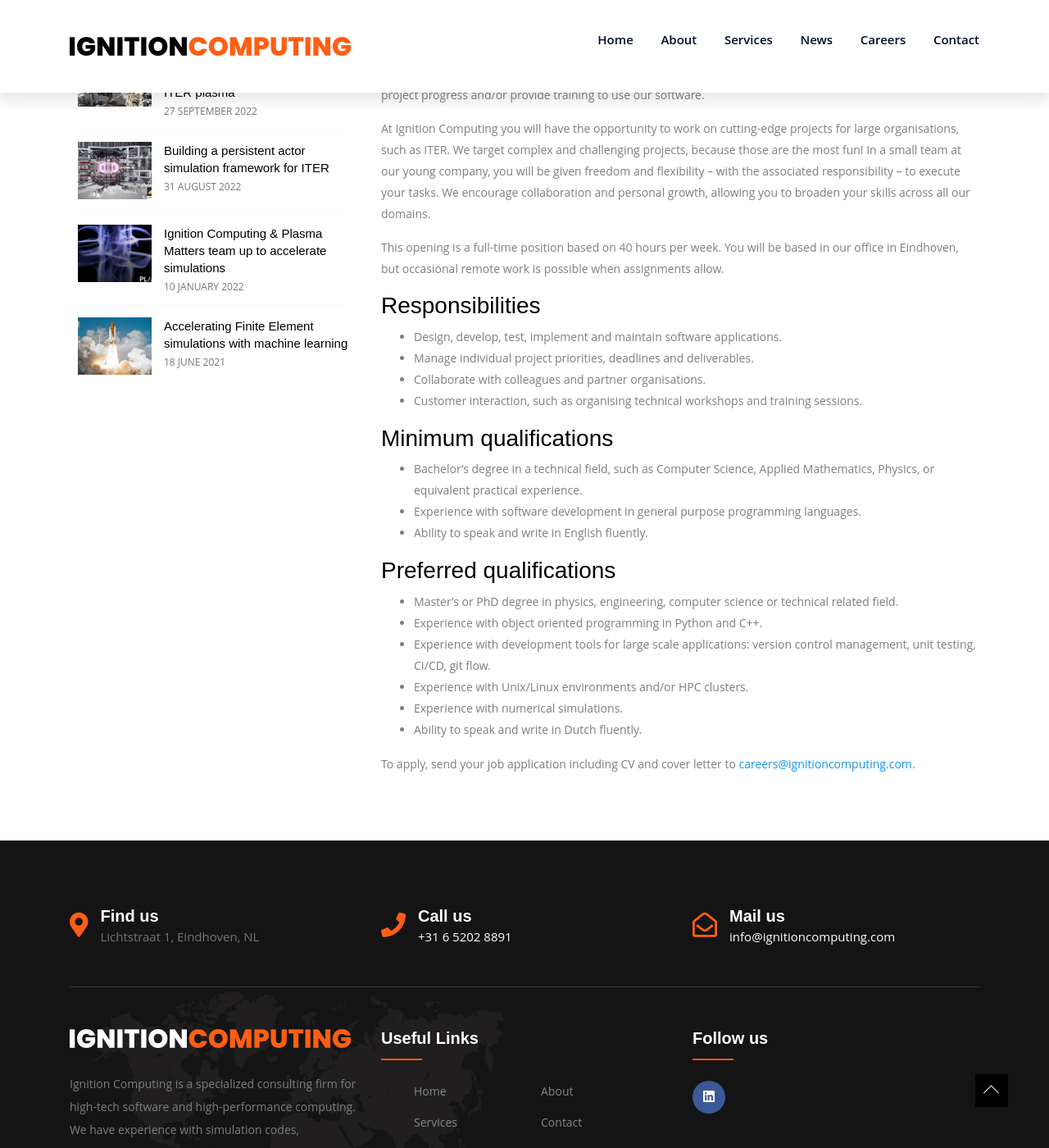
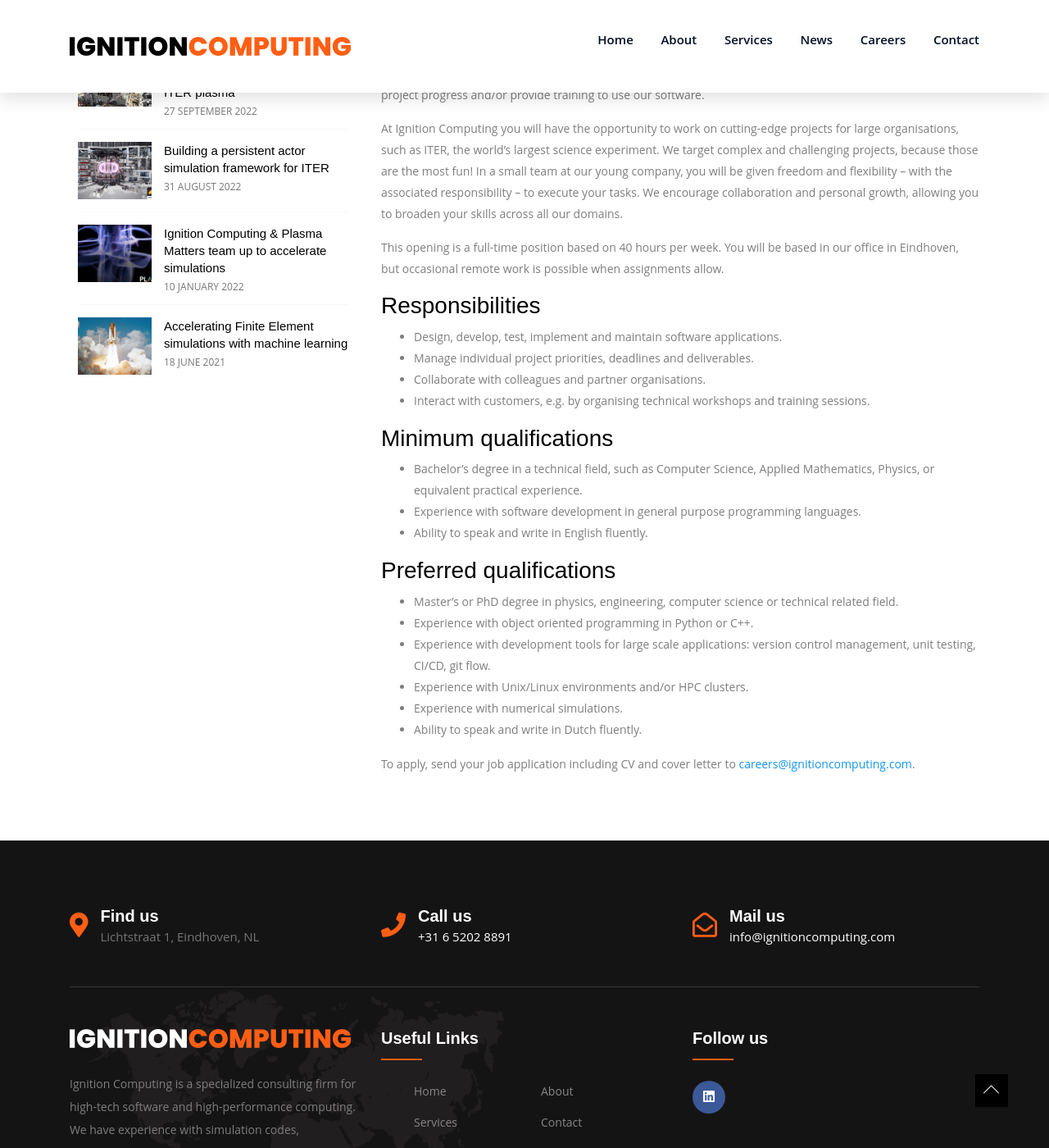
Before and after one commit to koenstrien/ignitioncomputing, a Jekyll site: the page built from _posts/careers/2022-11-08-Junior-Research-Software-Engineer.md, in a window 1280 px wide and 1400 px high, scrolled down 919 px. Shown: the whole window at 82% size. Built offline with Jekyll 4.4.1, drawn with Linux system fonts in a browser that asks for light colours.

Commit message:
Update 2022-11-08-Junior-Research-Software-Engineer.md

```diff
--- a/_posts/careers/2022-11-08-Junior-Research-Software-Engineer.md
+++ b/_posts/careers/2022-11-08-Junior-Research-Software-Engineer.md
@@ -10,7 +10,7 @@
 
 Modern science requires good software. At Ignition Computing we support science and industry with the software tools to support their research. As a research software engineer, you will be working on research software for our customers, or for internal company projects. You will use your technical expertise to design, develop, test and implement software solutions, as well as manage project priorities, deadlines and deliverables. You will be in regular contact with our customers to collect or clarify requirements, give updates on project progress and/or provide training to use our software.
 
-At Ignition Computing you will have the opportunity to work on cutting-edge projects for large organisations, such as ITER. We target complex and challenging projects, because those are the most fun! In a small team at our young company, you will be given freedom and flexibility -- with the associated responsibility -- to execute your tasks. We encourage collaboration and personal growth, allowing you to broaden your skills across all our domains.
+At Ignition Computing you will have the opportunity to work on cutting-edge projects for large organisations, such as ITER, the world's largest science experiment. We target complex and challenging projects, because those are the most fun! In a small team at our young company, you will be given freedom and flexibility -- with the associated responsibility -- to execute your tasks. We encourage collaboration and personal growth, allowing you to broaden your skills across all our domains.
 
 This opening is a full-time position based on 40 hours per week. You will be based in our office in Eindhoven, but occasional remote work is possible when assignments allow.
 
@@ -19,7 +19,7 @@
 - Design, develop, test, implement and maintain software applications.
 - Manage individual project priorities, deadlines and deliverables.
 - Collaborate with colleagues and partner organisations.
-- Customer interaction, such as organising technical workshops and training sessions.
+- Interact with customers, e.g. by organising technical workshops and training sessions.
 
 ### Minimum qualifications
 
@@ -30,7 +30,7 @@
 ### Preferred qualifications
 
 - Master’s or PhD degree in physics, engineering, computer science or technical related field.
-- Experience with object oriented programming in Python and C++.
+- Experience with object oriented programming in Python or C++.
 - Experience with development tools for large scale applications: version control management, unit testing, CI/CD, git flow.
 - Experience with Unix/Linux environments and/or HPC clusters.
 - Experience with numerical simulations.
```
